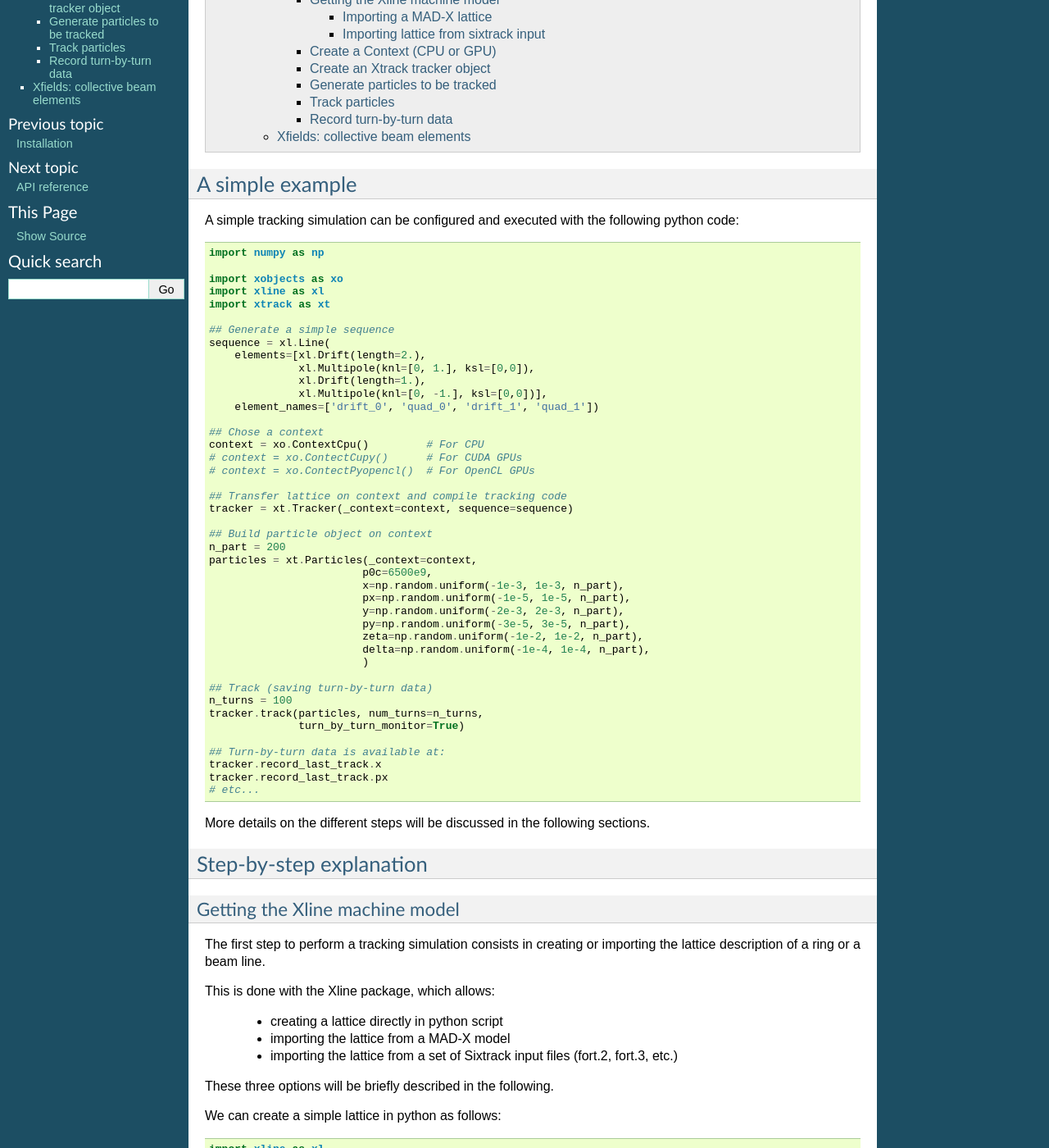
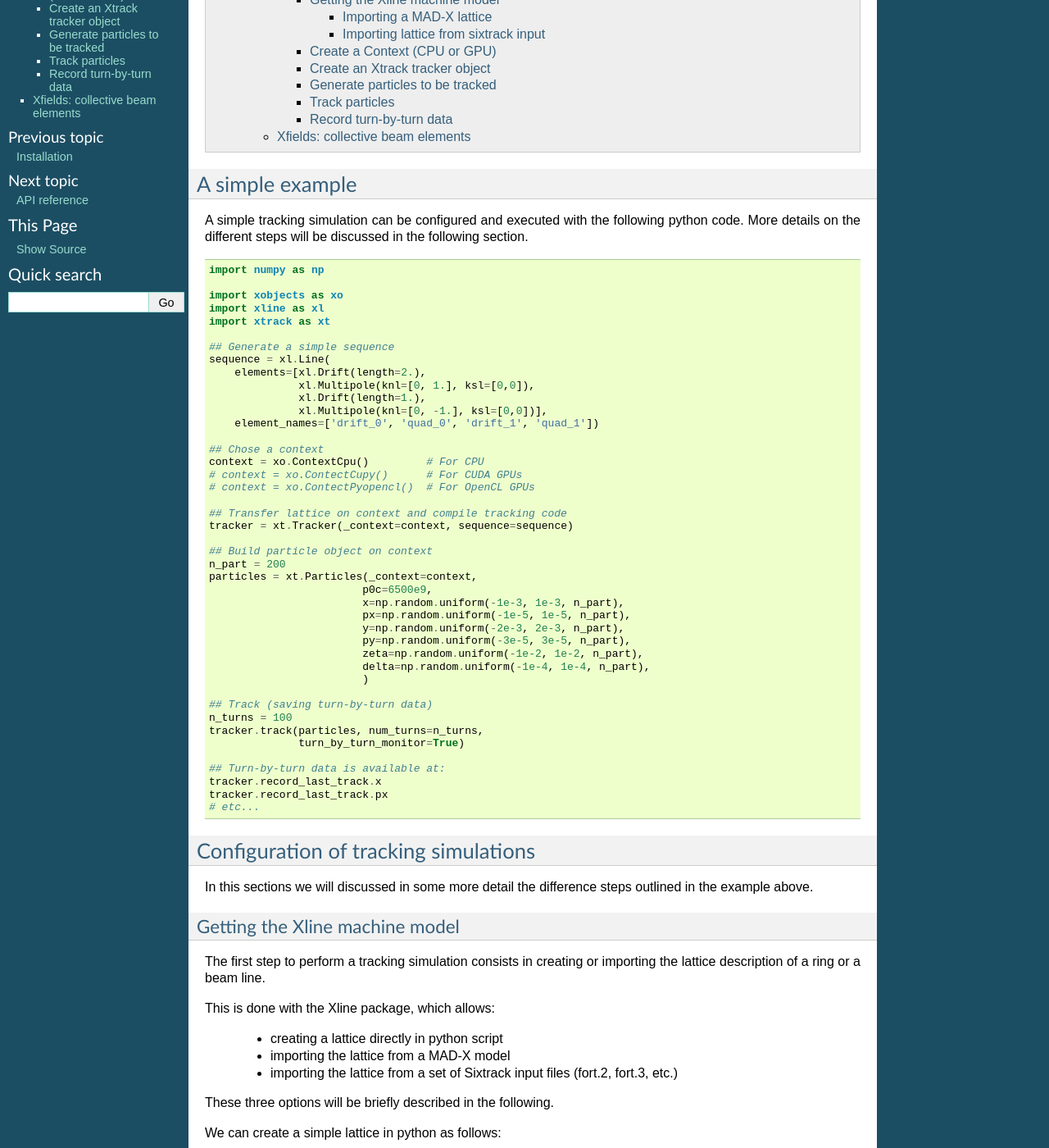
Before and after one commit to xsuite/xsuite, a Sphinx documentation site: the page built from docs/gettingstarted.rst, in a window 1280 px wide and 1400 px high, scrolled down 280 px. Shown: the whole window at 82% size. Built offline with Sphinx 7.4.7, drawn with Linux system fonts in a browser that asks for light colours; some of the changed text lies outside the part shown.

Commit message:
Quick push

```diff
--- a/docs/gettingstarted.rst
+++ b/docs/gettingstarted.rst
@@ -11,7 +11,7 @@ Instructions on how to install Xsuite are provided in the dedicated :doc:`instal
 A simple example
 ================
 
-A simple tracking simulation can be configured and executed with the following python code:
+A simple tracking simulation can be configured and executed with the following python code. More details on the different steps will be discussed in the following section.
 
 .. code-block:: python
 
@@ -59,10 +59,12 @@ A simple tracking simulation can be configured and executed with the following p
     tracker.record_last_track.px
     # etc...
 
-More details on the different steps will be discussed in the following sections.
 
-Step-by-step explanation
-========================
+
+Configuration of tracking simulations
+=====================================
+
+In this sections we will discussed in some more detail the difference steps outlined in the example above.
 
 Getting the Xline machine model
 -------------------------------
```
